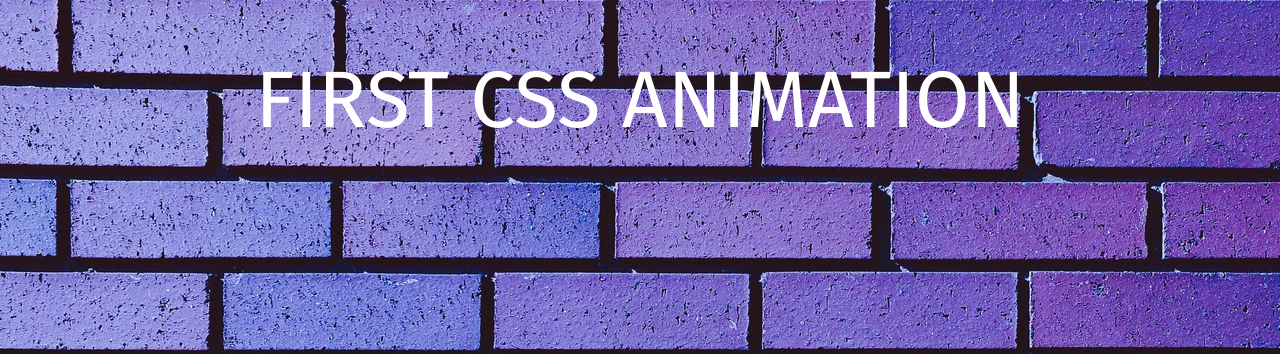
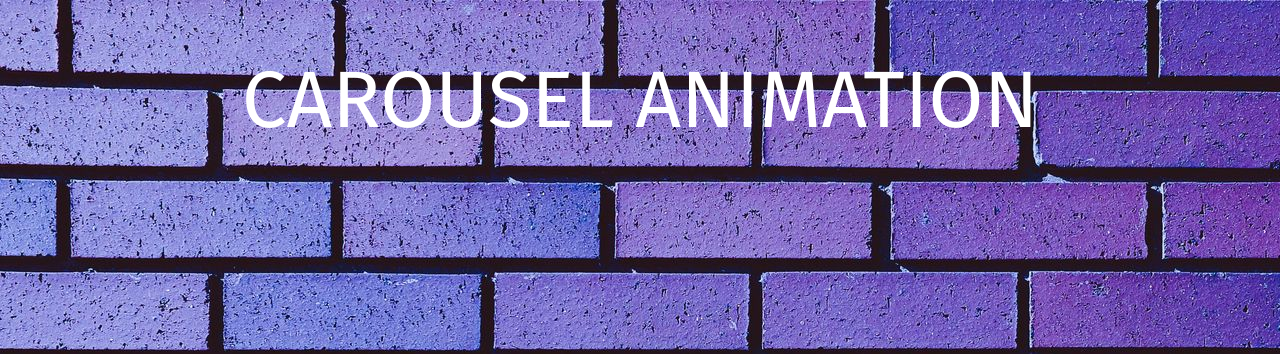
Before and after one commit to vp0n0mar/lesson6, a plain HTML site: page index.html in a window 1280 px wide. Shown: the top 354 px of the page. Drawn offline with Linux system fonts and the light colour scheme.

Commit message:
изменил заголовок header

```diff
--- a/index.html
+++ b/index.html
@@ -17,7 +17,7 @@
 
 <body>
     <div class="header">
-        First CSS Animation
+        Carousel Animation
     </div>
     <div class="wrapper">
         <div class="carousel">
```
